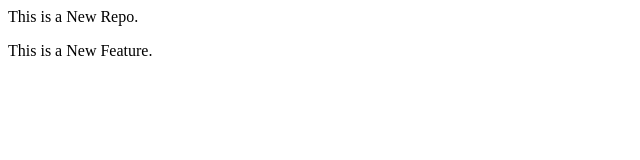
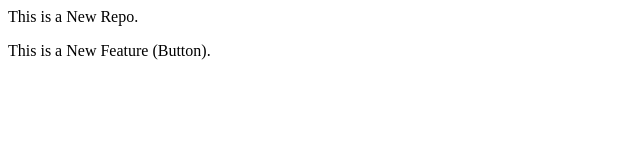
Before and after one commit to Vivek-Mahyavanshi-007/Local_Repo, a plain HTML site: page index.html in a window 1280 px wide. Shown: the full height of the page, 0-640 px from the left. Drawn offline with Linux system fonts and the light colour scheme.

```diff
--- a/index.html
+++ b/index.html
@@ -1,2 +1,2 @@
 <p>This is a New Repo.</p>
-<p>This is a New Feature.</p>
+<p>This is a New Feature (Button).</p>
```
